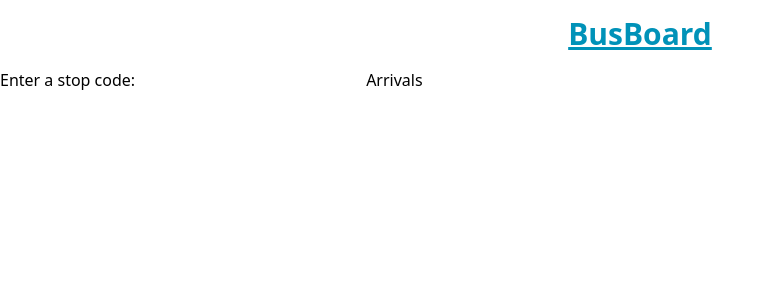
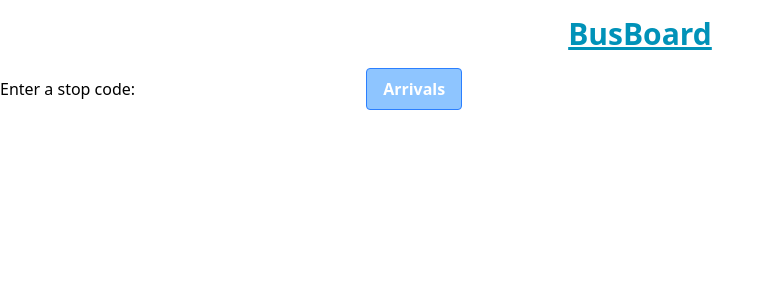
Before and after one commit to tmgls/busboard, a React (Vite) app: page / in a window 1280 px wide. Shown: the top 300 px of the page, without its empty margins (0-774 px from the left). Built offline with nearby package versions, Linux system fonts and the light colour scheme.

Commit message:
Add tailwind classes to submit button

```diff
--- a/src/App.tsx
+++ b/src/App.tsx
@@ -64,7 +64,7 @@ function StopCodeForm({onSubmit} : {onSubmit: Function}) {
           value={stopCode}
         />
       </label>
-      <input type="submit" value="Arrivals"/>
+      <input type="submit" value="Arrivals" className="bg-blue-300 hover:bg-green-300 text-white font-semibold hover:text-white py-2 px-4 border border-blue-500 hover:border-transparent rounded"/>
     </form>
   )
 }
```
